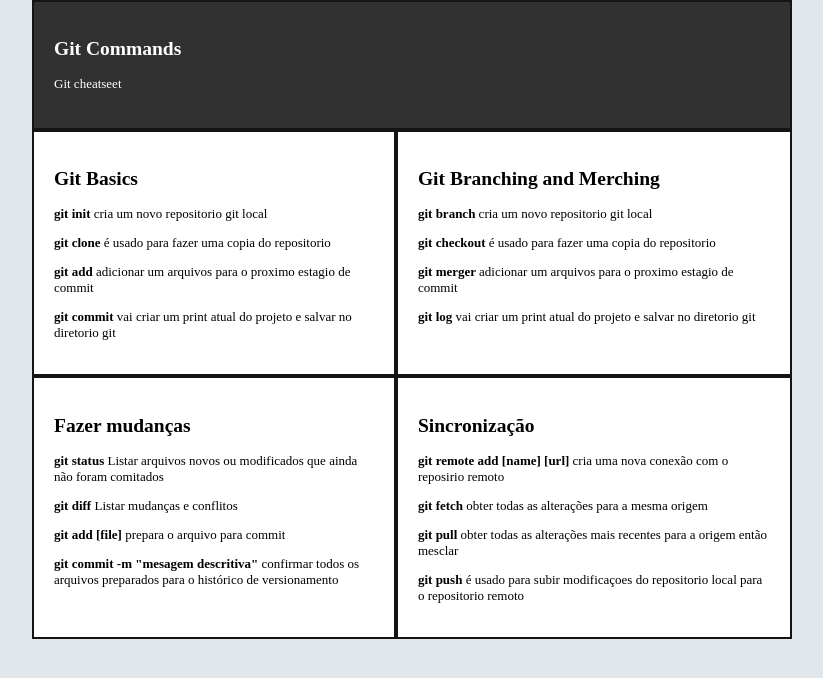
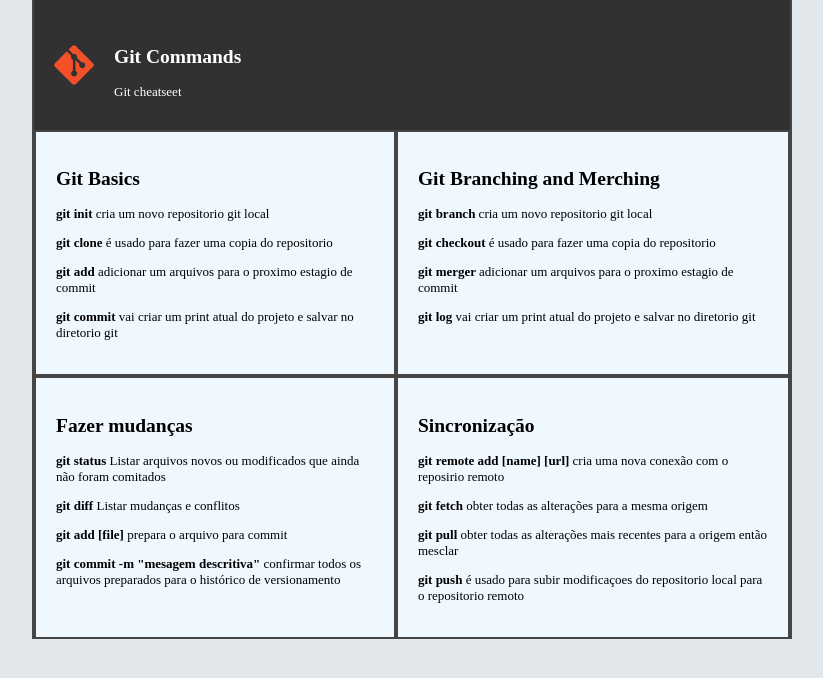
Before and after one commit to gustavocodigo/Git-Simple-Guide-Page, a plain HTML site: page index.html in a window 1280 px wide. Shown: the whole page, without its empty margins (228-1051 px from the left). Drawn offline with Linux system fonts and the light colour scheme.

Commit message:
Added icon

```diff
--- a/css/style.css
+++ b/css/style.css
@@ -23,17 +23,23 @@ section {
     max-width: 760px;
     margin: auto;
     grid-template-rows: 130px auto;
-    background-color: white;
+    background-color: rgb(70, 69, 69);
+    padding: 0 2px;
 }
 
 
-section div {
+section .card {
     padding: 20px;
-    border: 2px solid rgb(20, 20, 20);
+    border: 2px solid rgb(70, 69, 69);
+    background-color: aliceblue;
 }
 
 #header {
     grid-area: header;
     background-color: rgb(49, 49, 49);
     color: white;
+    display: flex;
+    align-items: center;
+    gap: 20px;
+    padding: 20px;
 }
--- a/index.html
+++ b/index.html
@@ -12,12 +12,23 @@
 
 
         <section id = "main-card">
+
             <div id="header">
+
+            <svg viewBox="0 0 128 128" style="width: 40px">
+                <path  fill="#F34F29" d="M124.737 58.378L69.621 3.264c-3.172-3.174-8.32-3.174-11.497 0L46.68 14.71l14.518 14.518c3.375-1.139 7.243-.375 9.932 2.314 2.703 2.706 3.461 6.607 2.294 9.993l13.992 13.993c3.385-1.167 7.292-.413 9.994 2.295 3.78 3.777 3.78 9.9 0 13.679a9.673 9.673 0 01-13.683 0 9.677 9.677 0 01-2.105-10.521L68.574 47.933l-.002 34.341a9.708 9.708 0 012.559 1.828c3.778 3.777 3.778 9.898 0 13.683-3.779 3.777-9.904 3.777-13.679 0-3.778-3.784-3.778-9.905 0-13.683a9.65 9.65 0 013.167-2.11V47.333a9.581 9.581 0 01-3.167-2.111c-2.862-2.86-3.551-7.06-2.083-10.576L41.056 20.333 3.264 58.123a8.133 8.133 0 000 11.5l55.117 55.114c3.174 3.174 8.32 3.174 11.499 0l54.858-54.858a8.135 8.135 0 00-.001-11.501z"></path>
+                </svg>
+
+              <div>
                 <h1>Git Commands</h1>
                 Git cheatseet
+              </div>
+
+
             </div>
 
-            <div>
+            <div class="card">
+
                 <h1>
                     Git Basics
                 </h1>
@@ -26,7 +37,7 @@
                 <p><b>git add </b>adicionar um arquivos para o proximo estagio de commit</p>
                 <p><b>git commit </b>vai criar um print atual do projeto e salvar no diretorio git</p>
             </div>
-            <div>
+            <div class="card">
                 <h1>
                     Git Branching and Merching
                 </h1>
@@ -36,7 +47,7 @@
                 <p><b>git log </b>vai criar um print atual do projeto e salvar no diretorio git</p>
             </div>
 
-            <div>
+            <div class="card">
                 <h1>
                     Fazer mudanças
                 </h1>
@@ -46,7 +57,7 @@
                 <p><b>git commit -m "mesagem descritiva" </b>confirmar todos os arquivos preparados para o histórico de versionamento</p>
             </div>
 
-            <div>
+            <div class="card">
                 <h1>
                     Sincronização
                 </h1>
```
